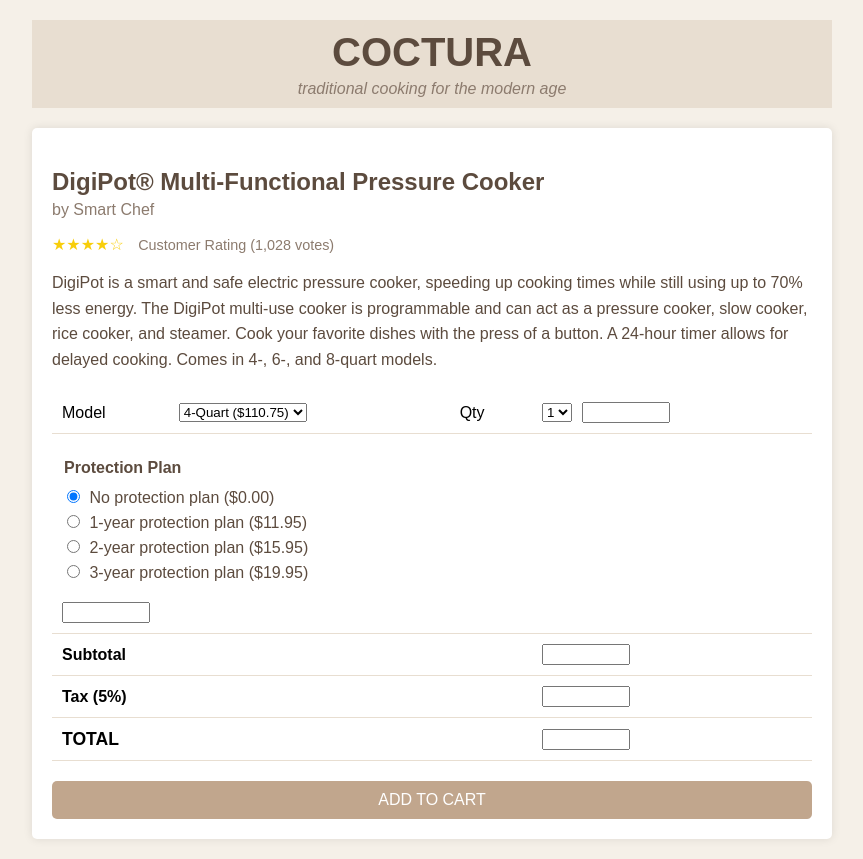
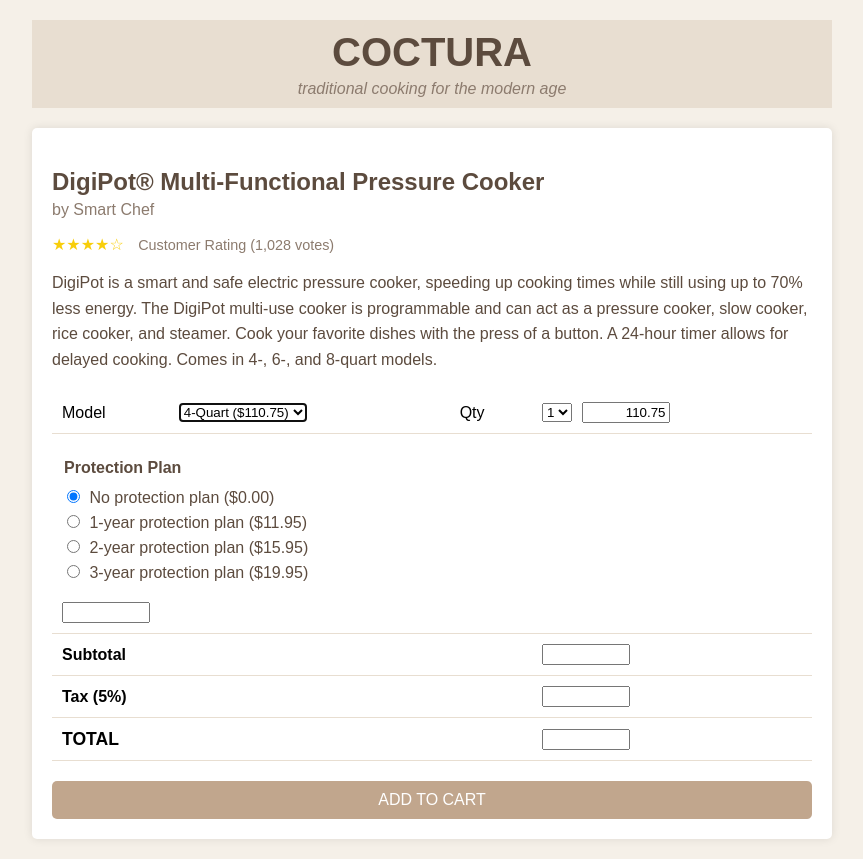
Before and after one commit to M3hTi/Enhancing-and-validating-Form-web-warriors-chapter-6-, a plain HTML site: page index.html in a window 1280 px wide. Shown: the whole page, without its empty margins (208-1071 px from the left). Drawn offline with Linux system fonts and the light colour scheme.

Commit message:
declare selectionLsst variable and each one of them click run the calcOrder for up  ating input value

```diff
--- a/index.html
+++ b/index.html
@@ -29,7 +29,7 @@
                         <select name="model" id="model">
                             <option value="110.75">4-Quart ($110.75)</option>
                             <option value="129.95">6-Quart ($129.95)</option>
-                            <option value="149.50">8-Quart ($129.95)</option>
+                            <option value="149.50">8-Quart ($149.50)</option>
                         </select>
                     </td>
                     <td>Qty</td>
@@ -41,7 +41,7 @@
                             <option value="4">4</option>
                             <option value="5">5</option>
                         </select>
-                        <input type="text" name="quantity">
+                        <input type="text" name="modelCost">
                     </td>
                 </tr>
                 <tr>
@@ -72,5 +72,6 @@
             <button type="submit">add to cart</button>
         </form>
     </main>
+    <script src="script.js"></script>
 </body>
 </html>
--- a/script.js
+++ b/script.js
@@ -3,6 +3,9 @@
     // console.log(productOrder);
     const chooseModel = productOrder.elements.model
     // console.dir(chooseModel)
+
+    const selectionList = productOrder.querySelectorAll('select')
+     console.log(selectionList);
 
     chooseModel.focus()
 
@@ -22,10 +25,14 @@
 
 
         let modelCost = productOrder.elements.modelCost
-        modelCost.value = modelPrice * quantity
+        modelCost.value = (modelPrice * quantity).toFixed(2)
 
 
     }
+
+    selectionList.forEach( select => {
+        select.addEventListener('change', calcOrder)
+    });
 
 
 }
```
